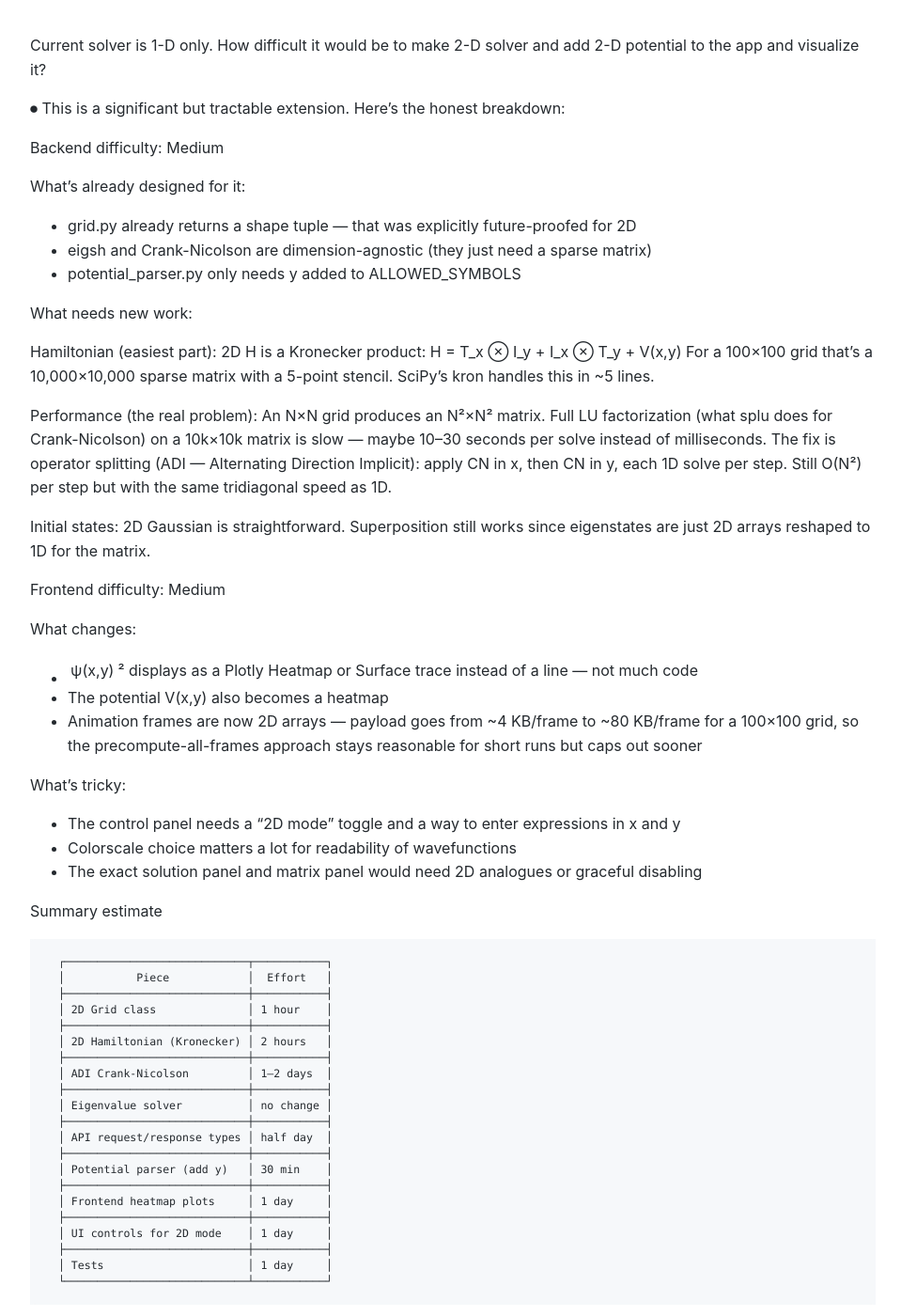
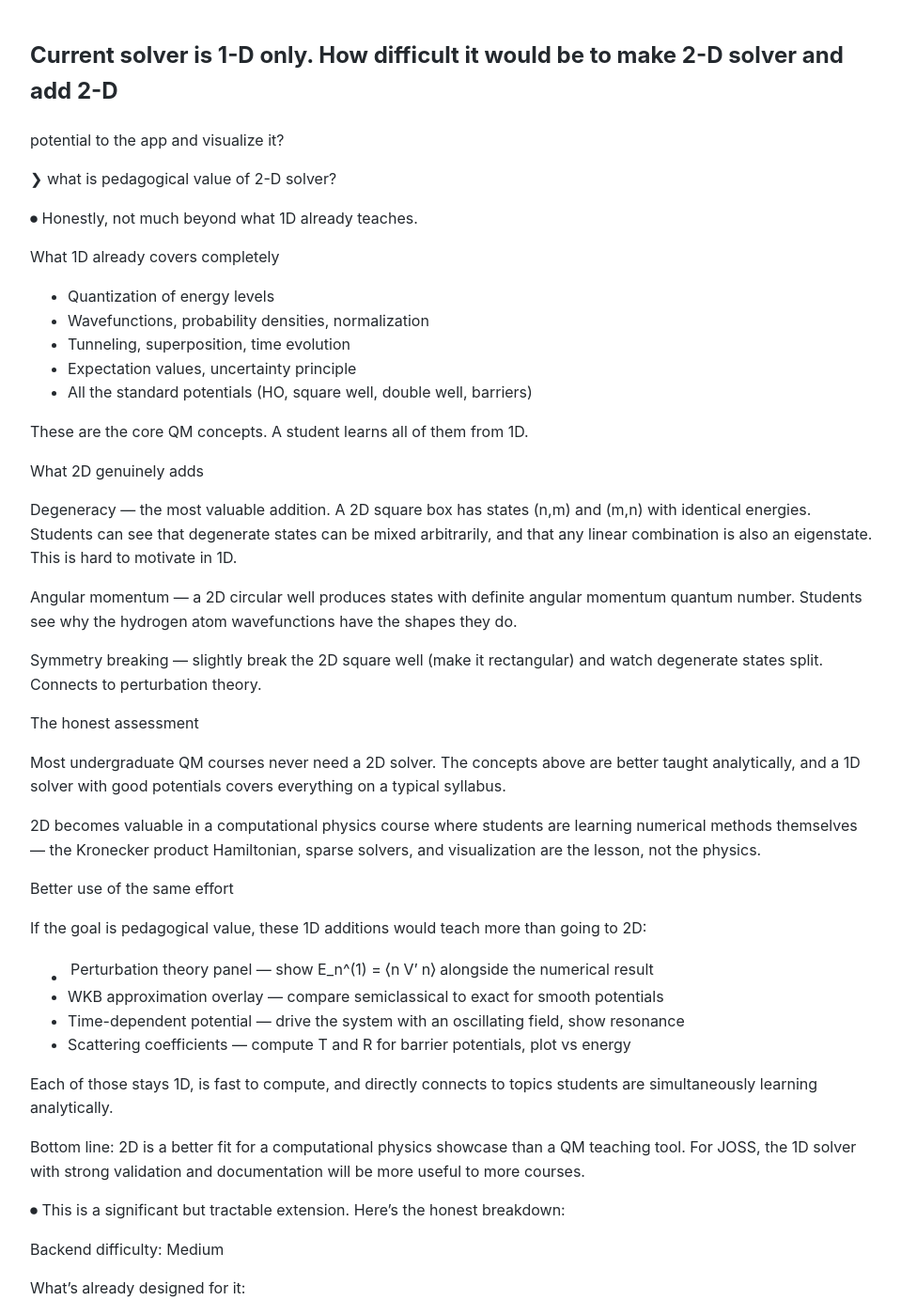
Before and after one commit to Michael-Lubinsky/michael-lubinsky.github.com, a Jekyll site: the page built from physics/2d_solver.md, in a window 1280 px wide and 1400 px high. Shown: the whole window at 94% size, without its empty margins (158-1117 px from the left). Built offline with Jekyll 4.4.1, drawn with Linux system fonts in a browser that asks for light colours; our own code applies the rules of GitHub Pages for plain Markdown files.

Commit message:
Update 2d_solver.md

```diff
--- a/physics/2d_solver.md
+++ b/physics/2d_solver.md
@@ -1,5 +1,58 @@
-  Current solver is 1-D only. How difficult it would be to make 2-D solver and add 2-D
+##  Current solver is 1-D only. How difficult it would be to make 2-D solver and add 2-D
   potential to the app and visualize it?
+
+
+❯ what is pedagogical value of 2-D solver?
+
+⏺ Honestly, not much beyond what 1D already teaches.
+
+  What 1D already covers completely
+
+  - Quantization of energy levels
+  - Wavefunctions, probability densities, normalization
+  - Tunneling, superposition, time evolution
+  - Expectation values, uncertainty principle
+  - All the standard potentials (HO, square well, double well, barriers)
+
+  These are the core QM concepts. A student learns all of them from 1D.
+
+  What 2D genuinely adds
+
+  Degeneracy — the most valuable addition. A 2D square box has states (n,m) and (m,n) with
+  identical energies. Students can see that degenerate states can be mixed arbitrarily, and that
+   any linear combination is also an eigenstate. This is hard to motivate in 1D.
+
+  Angular momentum — a 2D circular well produces states with definite angular momentum quantum
+  number. Students see why the hydrogen atom wavefunctions have the shapes they do.
+
+  Symmetry breaking — slightly break the 2D square well (make it rectangular) and watch
+  degenerate states split. Connects to perturbation theory.
+
+  The honest assessment
+
+  Most undergraduate QM courses never need a 2D solver. The concepts above are better taught
+  analytically, and a 1D solver with good potentials covers everything on a typical syllabus.
+
+  2D becomes valuable in a computational physics course where students are learning numerical
+  methods themselves — the Kronecker product Hamiltonian, sparse solvers, and visualization are
+  the lesson, not the physics.
+
+  Better use of the same effort
+
+  If the goal is pedagogical value, these 1D additions would teach more than going to 2D:
+
+  - Perturbation theory panel — show E_n^(1) = ⟨n|V'|n⟩ alongside the numerical result
+  - WKB approximation overlay — compare semiclassical to exact for smooth potentials
+  - Time-dependent potential — drive the system with an oscillating field, show resonance
+  - Scattering coefficients — compute T and R for barrier potentials, plot vs energy
+
+  Each of those stays 1D, is fast to compute, and directly connects to topics students are
+  simultaneously learning analytically.
+
+  Bottom line: 2D is a better fit for a computational physics showcase than a QM teaching tool.
+  For JOSS, the 1D solver with strong validation and documentation will be more useful to more
+  courses.
+
 
 ⏺ This is a significant but tractable extension. Here's the honest breakdown:
 
```
